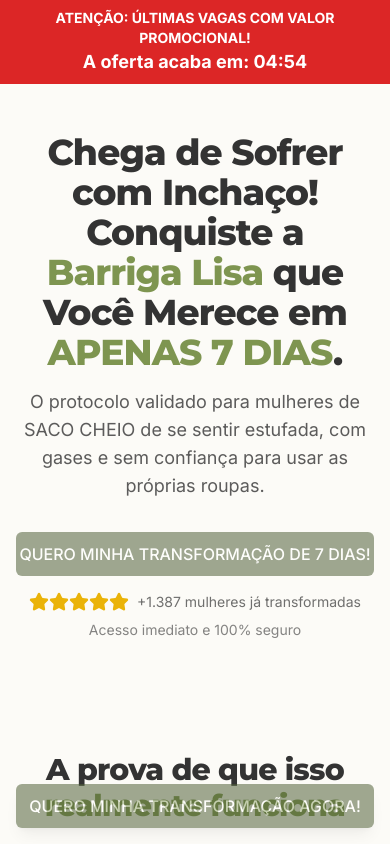
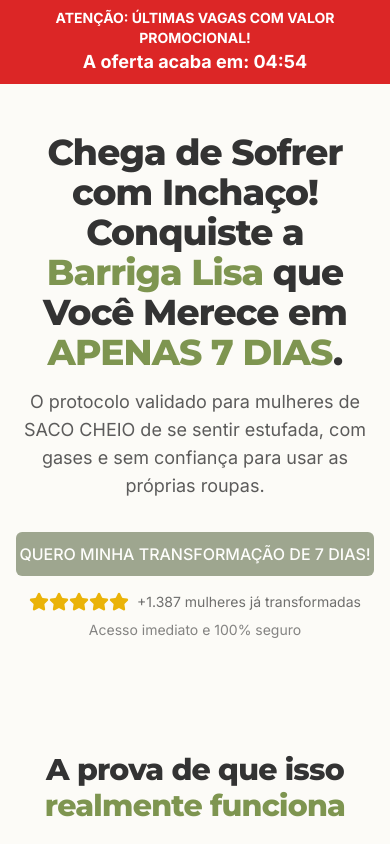
Before and after one commit to batatafaver/desinchafoodmap, a Next.js app: page / in a window 390 px wide. Shown: the top 844 px of the page. Built offline with nearby package versions, Linux system fonts and the light colour scheme.

Commit message:
remova o botão flutuante que aparece no mobile

```diff
--- a/src/app/layout.tsx
+++ b/src/app/layout.tsx
@@ -3,7 +3,6 @@ import './globals.css';
 import { Toaster } from "@/components/ui/toaster"
 import { Inter, Montserrat } from 'next/font/google';
 import Script from 'next/script';
-import StickyCta from '@/components/landing/StickyCta';
 
 const inter = Inter({
   subsets: ['latin'],
@@ -45,7 +44,6 @@ export default function RootLayout({
       <body className="font-body antialiased">
         {children}
         <Toaster />
-        <StickyCta />
       </body>
     </html>
   );
--- a/src/components/landing/StickyCta.tsx
+++ /dev/null
@@ -1,14 +0,0 @@
-'use client';
-
-import { Button } from '@/components/ui/button';
-import Link from 'next/link';
-
-export default function StickyCta() {
-  return (
-    <div className="pointer-events-none fixed bottom-0 z-50 w-full p-4 md:hidden">
-      <Button asChild size="lg" className="pointer-events-auto w-full text-base shadow-lg bg-accent text-accent-foreground hover:bg-accent/90 animate-pulse">
-        <a href="https://pay.kiwify.com.br/XfjVRJl">QUERO MINHA TRANSFORMAÇÃO AGORA!</a>
-      </Button>
-    </div>
-  );
-}
```
